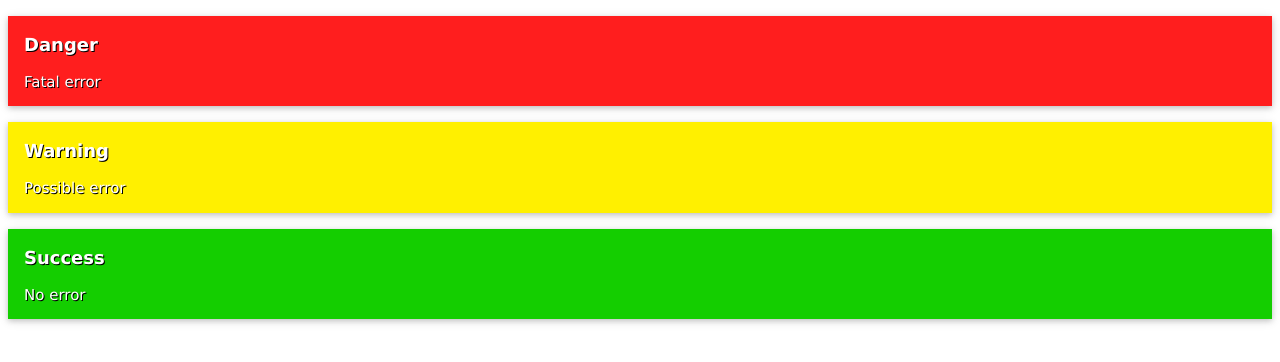
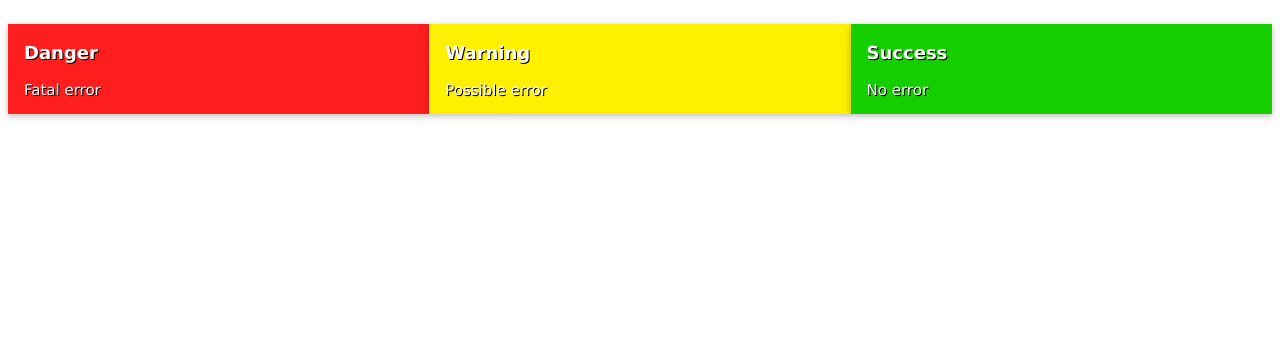
Before and after one commit to zerogravityrik/zerogravityrik.github.io, a plain HTML site: page index.html in a window 1280 px wide. Drawn offline with Linux system fonts and the light colour scheme.

Commit message:
Add files via upload

```diff
--- a/index.html
+++ b/index.html
@@ -4,15 +4,15 @@
 <link rel="stylesheet" type="text/css" href="cSheet.css">
 </head>
 <body>
-<div class = 'red panel card'>
+<div class = 'col-4 red panel card'>
 	<h3 class = 'panel-title'>Danger</h3>
 	<p class = 'panel-content'>Fatal error</p>
 </div>
-<div class = 'yellow panel card'>
+<div class = 'col-4 yellow panel card'>
 	<h3 class = 'panel-title'>Warning</h3>
 	<p class = 'panel-content'>Possible error</p>
 </div>
-<div class = 'green panel card'>
+<div class = 'col-4 green panel card'>
 	<h3 class = 'panel-title'>Success</h3>
 	<p class = 'panel-content'>No error</p>
 </div>
```
